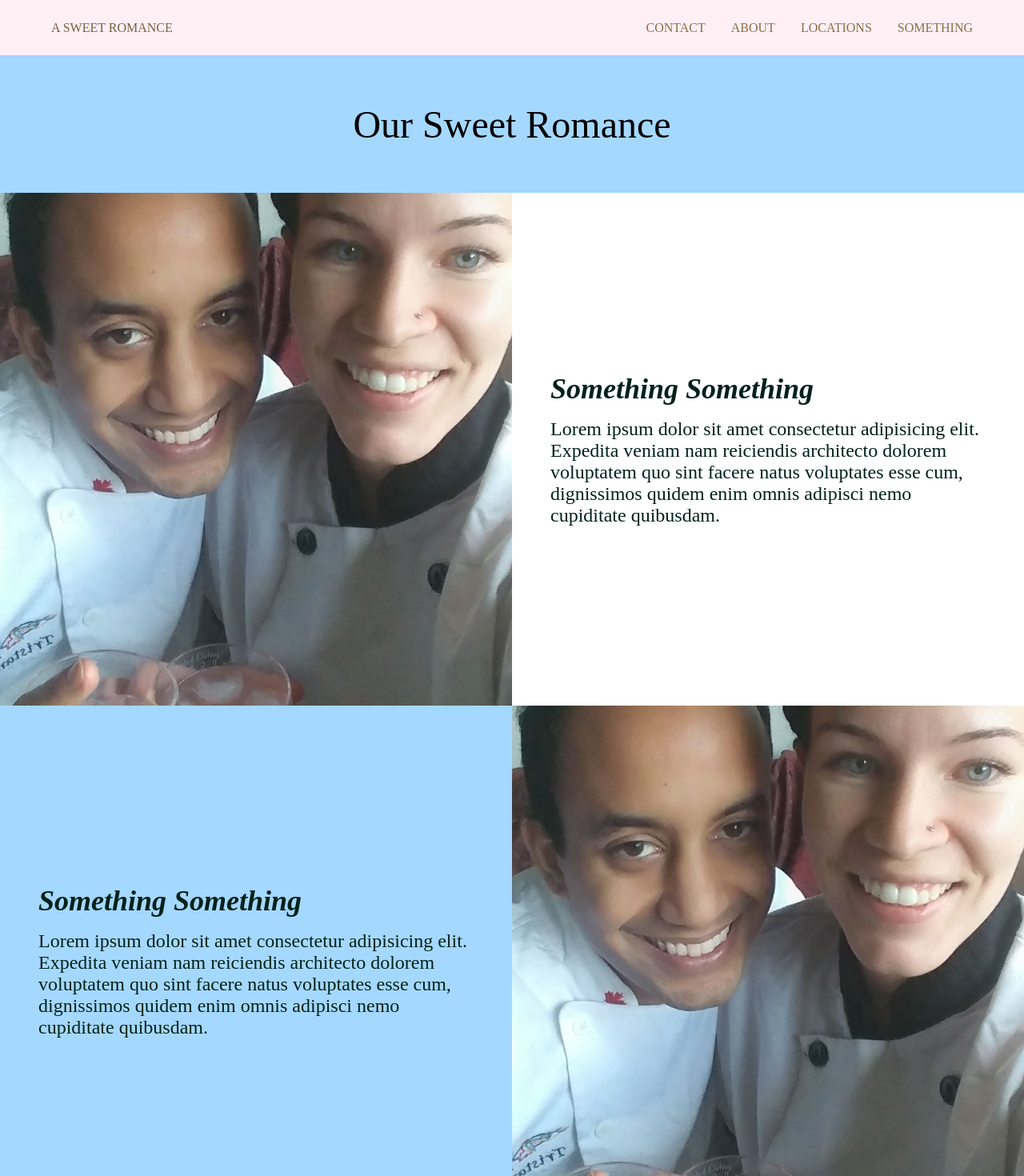
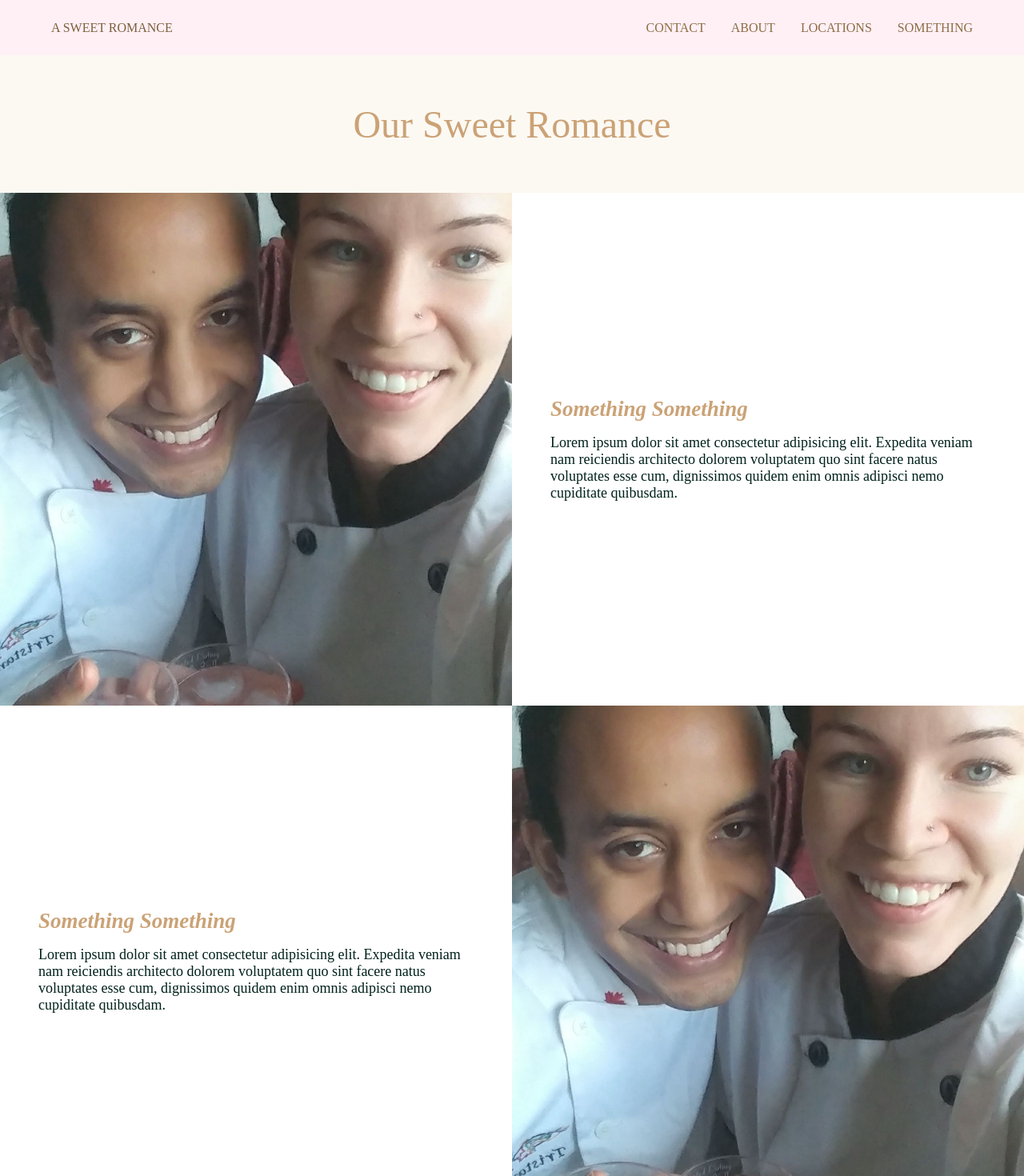
Before and after one commit to Smoopfrog/asweetromance, a React (Create React App) app: page / in a window 1280 px wide. Shown: the top 1470 px of the page at 80% size. Built offline with nearby package versions, Linux system fonts and the light colour scheme.

Commit message:
change colors and fonts on about page

```diff
--- a/src/Styles/AboutPage.css
+++ b/src/Styles/AboutPage.css
@@ -11,8 +11,9 @@
   align-items: center;
   width: 100%;
   height: 172px;
+  color: #cba276;
   font-size: 48px;
-  background-color: #a5d8ff;
+  background-color: #fcf9f3;
 }
 
 .about-page-article {
@@ -25,7 +26,6 @@
 
 .about-page-article:nth-child(2n+1) {
   flex-direction: row-reverse;
-  background-color: #a5d8ff;
 }
 
 .about-page-img {
@@ -37,11 +37,13 @@
 .about-page-text {
   padding: 0 48px;
   margin: 0 auto;
+  font-size: 18px;
 }
 
 .about-page-text-title {
   margin-bottom: 16px;
   font-style: italic;
+  color: #cba276;
 }
 
 .about-page-btn {
--- a/src/Styles/AboutPage.scss
+++ b/src/Styles/AboutPage.scss
@@ -13,9 +13,9 @@
 
   width: 100%;
   height: 172px;
-
+  color: #cba276;
   font-size: 48px;
-  background-color: #a5d8ff;
+  background-color: #fcf9f3;
 }
 
 .about-page-article {
@@ -28,7 +28,7 @@
 
 .about-page-article:nth-child(2n + 1) {
   flex-direction: row-reverse;
-  background-color: #a5d8ff;
+  // background-color: #a5d8ff;
 }
 
 .about-page-img {
@@ -40,12 +40,13 @@
 .about-page-text {
   padding: 0 48px;
   margin: 0 auto;
+  font-size: 18px;
 }
 
 .about-page-text-title {
   margin-bottom: 16px;
   font-style: italic;
-
+  color: #cba276;
 }
 
 .about-page-btn {
```
Also changed, not shown: 1 other file (tests, documents, lock files or other folders).
